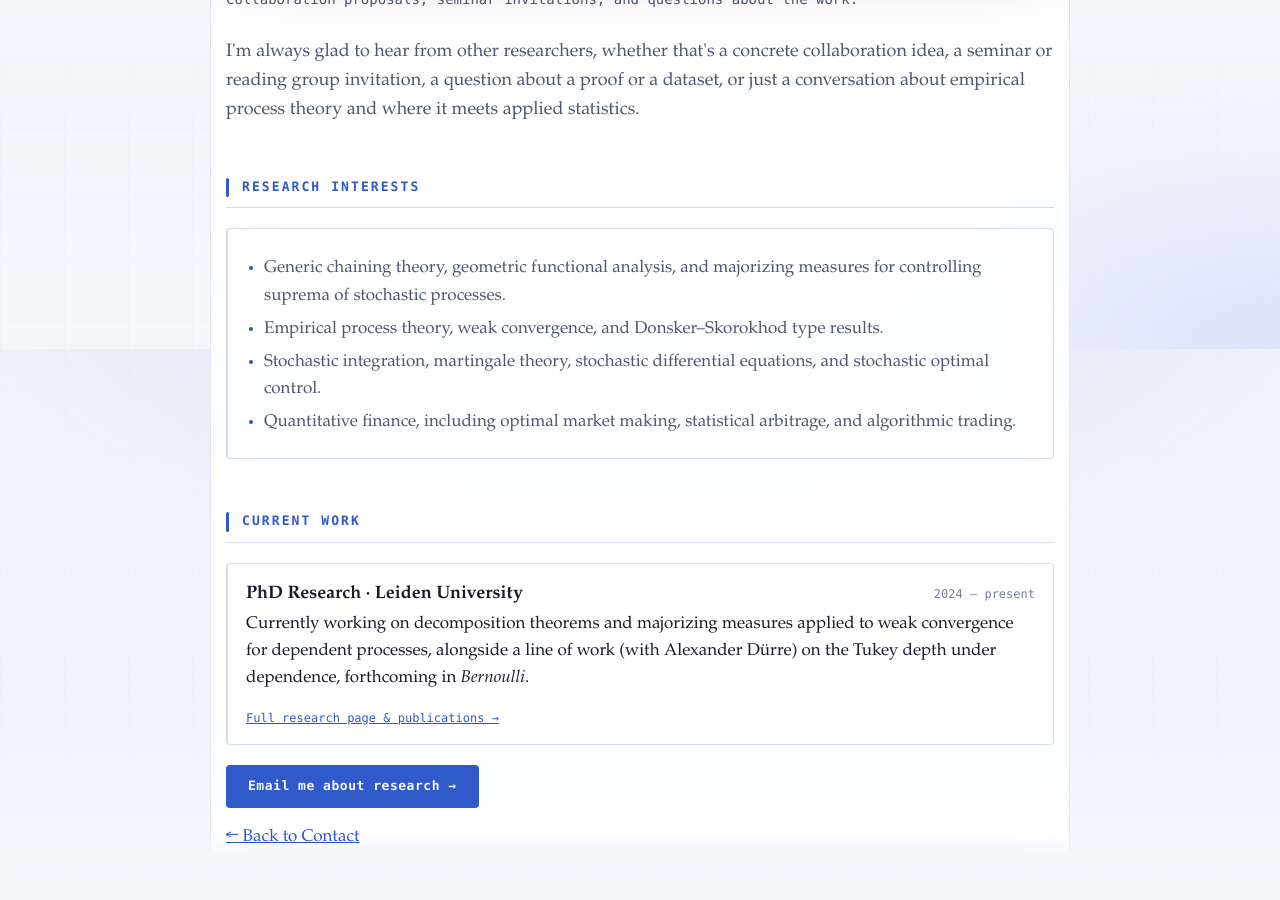
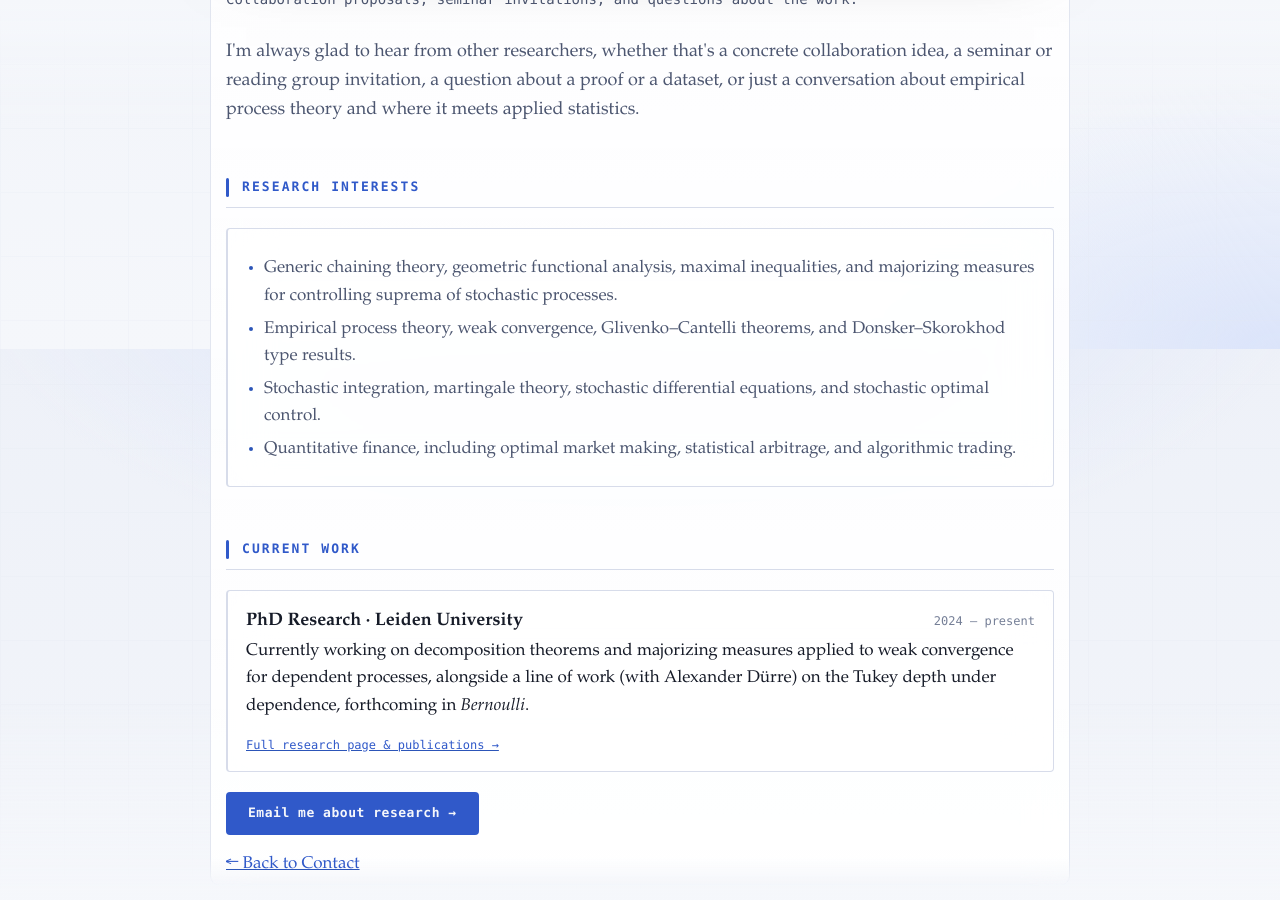
Before and after one commit to DaanZunnenberg/DaanZunnenberg.github.io, a Jekyll site: the page built from contact/research/index.md, in a window 1280 px wide and 900 px high, scrolled down 551 px. Built offline with Jekyll 4.4.1, drawn with Linux system fonts in a browser that asks for light colours.

Commit message:
Refine research interests descriptions in index.md

```diff
--- a/contact/research/index.md
+++ b/contact/research/index.md
@@ -26,8 +26,8 @@ process theory and where it meets applied statistics.
 
 <div class="entry">
   <ul>
-    <li>Generic chaining theory, geometric functional analysis, and majorizing measures for controlling suprema of stochastic processes.</li>
-    <li>Empirical process theory, weak convergence, and Donsker&ndash;Skorokhod type results.</li>
+    <li>Generic chaining theory, geometric functional analysis, maximal inequalities, and majorizing measures for controlling suprema of stochastic processes.</li>
+    <li>Empirical process theory, weak convergence, Glivenko&ndash;Cantelli theorems, and Donsker&ndash;Skorokhod type results.</li>
     <li>Stochastic integration, martingale theory, stochastic differential equations, and stochastic optimal control.</li>
     <li>Quantitative finance, including optimal market making, statistical arbitrage, and algorithmic trading.</li>
   </ul>
```
